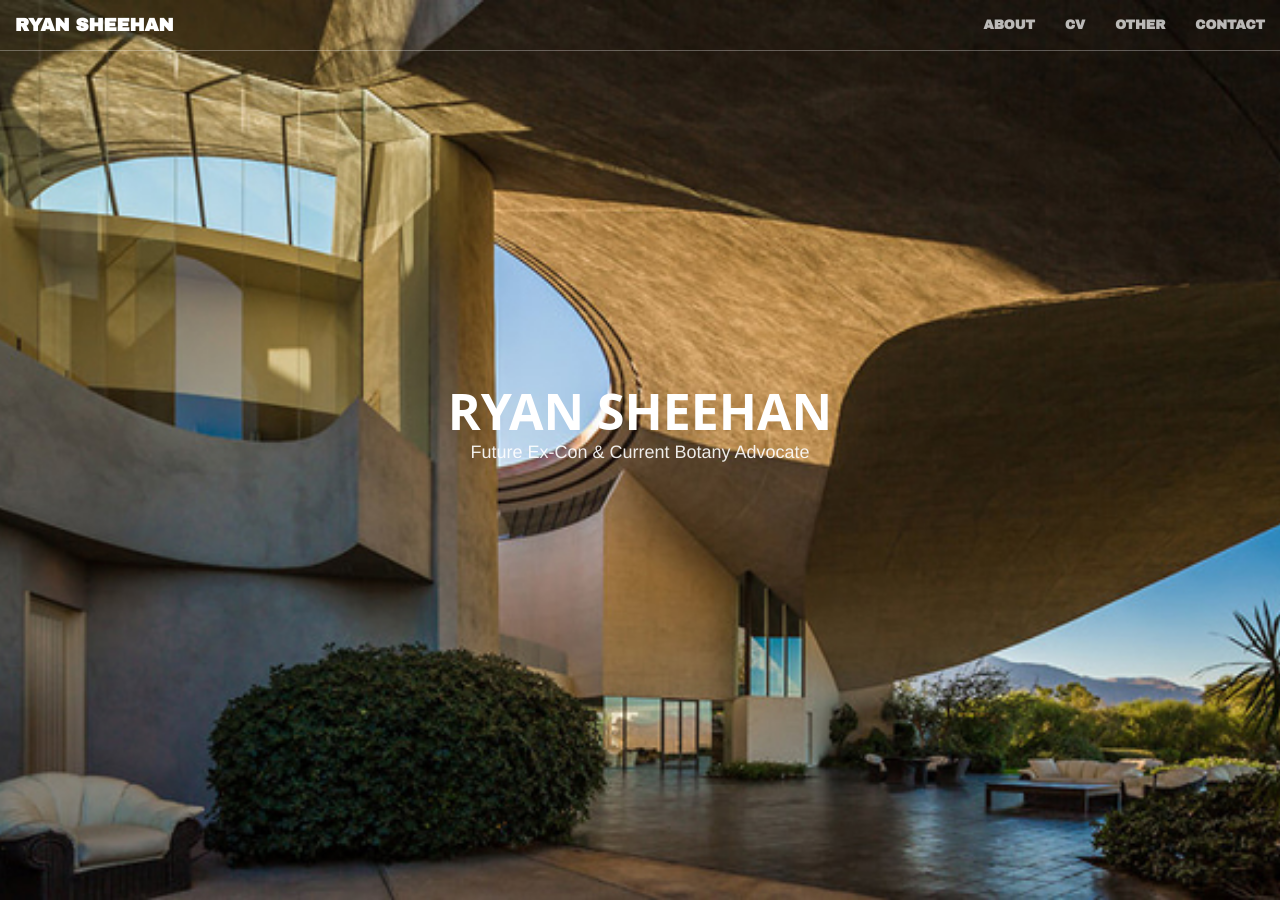
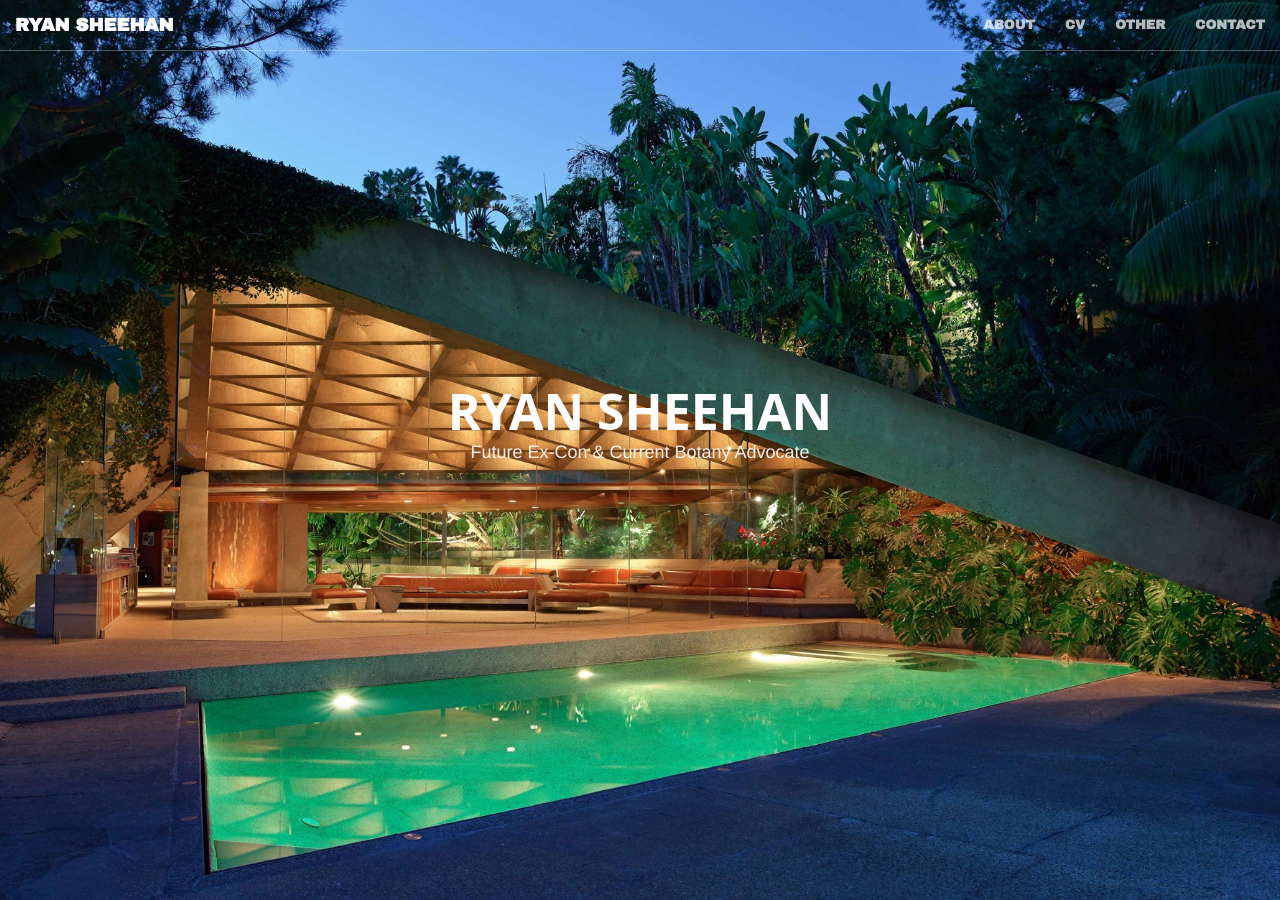
Before and after one commit to Ryan-Sheehan/Ryan-Sheehan.github.io, a Jekyll site: the page index.html, which Jekyll copies as it is, in a window 1280 px wide and 900 px high. Built offline with Jekyll 4.4.1, drawn with Linux system fonts in a browser that asks for light colours; nearby versions of some CDN libraries.

Commit message:
Update index.html

```diff
--- a/index.html
+++ b/index.html
@@ -51,7 +51,7 @@
 			    </nav>
 
 			    <!-- Header -->
-			    <header style="background-image: url('https://rawgit.com/Ryan-Sheehan/Ryan-Sheehan.github.io/master/images/0607f6892b33acb09af716effe2d729a.jpg')">
+			    <header style="background-image: url('https://rawgit.com/Ryan-Sheehan/Ryan-Sheehan.github.io/master/images/1.jpg')">
 				<div class="header-content">
 				    <div class="header-content-inner">
 					<h1 id="homeHeading">Ryan Sheehan</h1>
```
